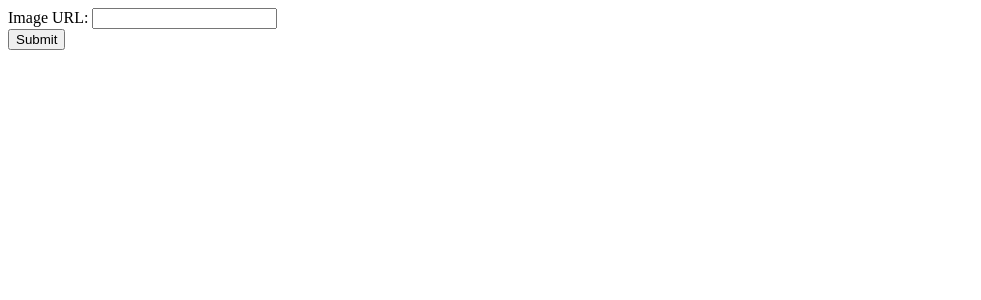
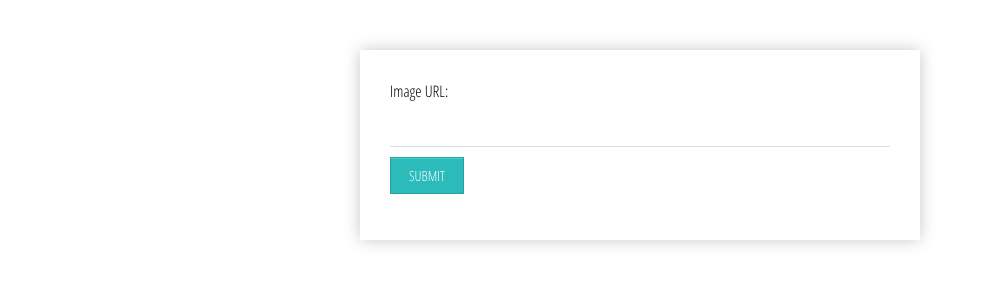
Before and after one commit to joulesm/machine-visionary, a Flask app: page / in a window 1280 px wide. Shown: the top 300 px of the page, without its empty margins (0-981 px from the left). Run offline with Flask 2, Linux system fonts and the light colour scheme.

Commit message:
Added some fancy ass styling to the homepage

```diff
--- a/main.py
+++ b/main.py
@@ -37,6 +37,11 @@ def resize(width, height):
 def calculate_padding(max_size, size):
     return (max_size - size) / 2
 
+def capitalize_sentence(sentence):
+    words = sentence.split(' ')
+    words[0] = words[0].title()
+    return ' '.join(words)
+
 
 @app.route('/demotivate', methods=['POST'])
 def test():
@@ -48,16 +53,30 @@ def test():
     result = get_api_results_from_url(image_url, ['Description', 'Categories', 'Tags'], url, key)
     tags = result['description']['tags']
     print "TAGS: ", tags
+
     title = result['tags'][0]['name']
+    # Find a title that's a little more interesting
+    i = 0
+    while title in ['outdoor', 'indoor', 'person']:
+        i += 1
+        try:
+            title = result['tags'][i]['name']
+        except IndexError:
+            pass
+
+    # Resize the image to fit the poster
     width, height = resize(result['metadata']['width'], result['metadata']['height'])
+    # Calculate the necessary black padding to fill out the poster
     pad_w = calculate_padding(POSTER_W, width)
     pad_h = calculate_padding(POSTER_H, height)
-    demotivated_quote = parser.demotivate(quote['quote'], tags)
-      #return json.dumps({'tags':tags, 'title':title})
-    #return json.dumps(result)
+
+    # Get the demotivated quote and also capitalize the first letter of the sentence
+    demotivated_quote = capitalize_sentence(parser.demotivate(quote['quote'], tags))
+
     return render_template(
         'poster.html', image_url=image_url, img_h=height,
-        img_w=width, pad_w=pad_w, pad_h=pad_h, title=title.upper(), quote=demotivated_quote.capitalize())
+        img_w=width, pad_w=pad_w, pad_h=pad_h, title=title.upper(), quote=demotivated_quote,
+        orig_quote=quote['quote'], tags=tags, author=quote['author'])
 
 @app.route('/')
 def homepage():
--- /dev/null
+++ b/static/style.css
@@ -0,0 +1,74 @@
+
+
+.form-style-8{
+    font-family: 'Open Sans Condensed', arial, sans;
+    width: 500px;
+    padding: 30px;
+    background: #FFFFFF;
+    margin: 50px auto;
+    box-shadow: 0px 0px 15px rgba(0, 0, 0, 0.22);
+    -moz-box-shadow: 0px 0px 15px rgba(0, 0, 0, 0.22);
+    -webkit-box-shadow:  0px 0px 15px rgba(0, 0, 0, 0.22);
+
+}
+.form-style-8 h2{
+    background: #4D4D4D;
+    text-transform: uppercase;
+    font-family: 'Open Sans Condensed', sans-serif;
+    color: #797979;
+    font-size: 18px;
+    font-weight: 100;
+    padding: 20px;
+    margin: -30px -30px 30px -30px;
+}
+.form-style-8 input[type="text"],
+.form-style-8 input[type="date"],
+.form-style-8 input[type="datetime"],
+.form-style-8 input[type="email"],
+.form-style-8 input[type="number"],
+.form-style-8 input[type="search"],
+.form-style-8 input[type="time"],
+.form-style-8 input[type="url"],
+.form-style-8 input[type="password"],
+.form-style-8 textarea,
+.form-style-8 select
+{
+    box-sizing: border-box;
+    -webkit-box-sizing: border-box;
+    -moz-box-sizing: border-box;
+    outline: none;
+    display: block;
+    width: 100%;
+    padding: 7px;
+    border: none;
+    border-bottom: 1px solid #ddd;
+    background: transparent;
+    margin-bottom: 10px;
+    font: 16px Arial, Helvetica, sans-serif;
+    height: 45px;
+}
+.form-style-8 textarea{
+    resize:none;
+    overflow: hidden;
+}
+.form-style-8 input[type="button"],
+.form-style-8 input[type="submit"]{
+    -moz-box-shadow: inset 0px 1px 0px 0px #45D6D6;
+    -webkit-box-shadow: inset 0px 1px 0px 0px #45D6D6;
+    box-shadow: inset 0px 1px 0px 0px #45D6D6;
+    background-color: #2CBBBB;
+    border: 1px solid #27A0A0;
+    display: inline-block;
+    cursor: pointer;
+    color: #FFFFFF;
+    font-family: 'Open Sans Condensed', sans-serif;
+    font-size: 14px;
+    padding: 8px 18px;
+    text-decoration: none;
+    text-transform: uppercase;
+}
+.form-style-8 input[type="button"]:hover,
+.form-style-8 input[type="submit"]:hover {
+    background:linear-gradient(to bottom, #34CACA 5%, #30C9C9 100%);
+    background-color:#34CACA;
+}
--- a/templates/index.html
+++ b/templates/index.html
@@ -1,9 +1,12 @@
 <html>
+    <link href='http://fonts.googleapis.com/css?family=Open+Sans+Condensed:300' rel='stylesheet' type='text/css'>
+    <link rel=stylesheet type=text/css href="{{ url_for('static', filename='style.css') }}">
     <head>
         <title>Machine Visionary</title>
     </head>
 
     <body>
+        <div class="form-style-8">
             <form action="/demotivate" method="post">
                 {{ form.csrf }}
                 <div class="input text">
@@ -13,5 +16,6 @@
                     <input type="submit" value="Submit" />
                 </div>
             </form>
+        </div>
     </body>
 </html>
--- a/templates/poster.html
+++ b/templates/poster.html
@@ -23,6 +23,10 @@
 		  <div class="text-border"><font face="baskerville" style="font-size:100;" color="#4485ed">{{title}}</font></div>
 		  <div class="text-border"><font face="trebuchet ms" style="font-size: 36;" color="#c4cad3">{{quote}}</font></div>
 		</div>
+
+		<p>Original Quote: {{ orig_quote }}</p>
+		<p>Author: {{ author }}</p>
+		<p>Image tags: {{ tags }}</p>
 	</body>
 
 </html>
```
Also changed, not shown: static/main.css (added, +11 -0 lines). Lines whose indentation alone changed are shown as unchanged.
